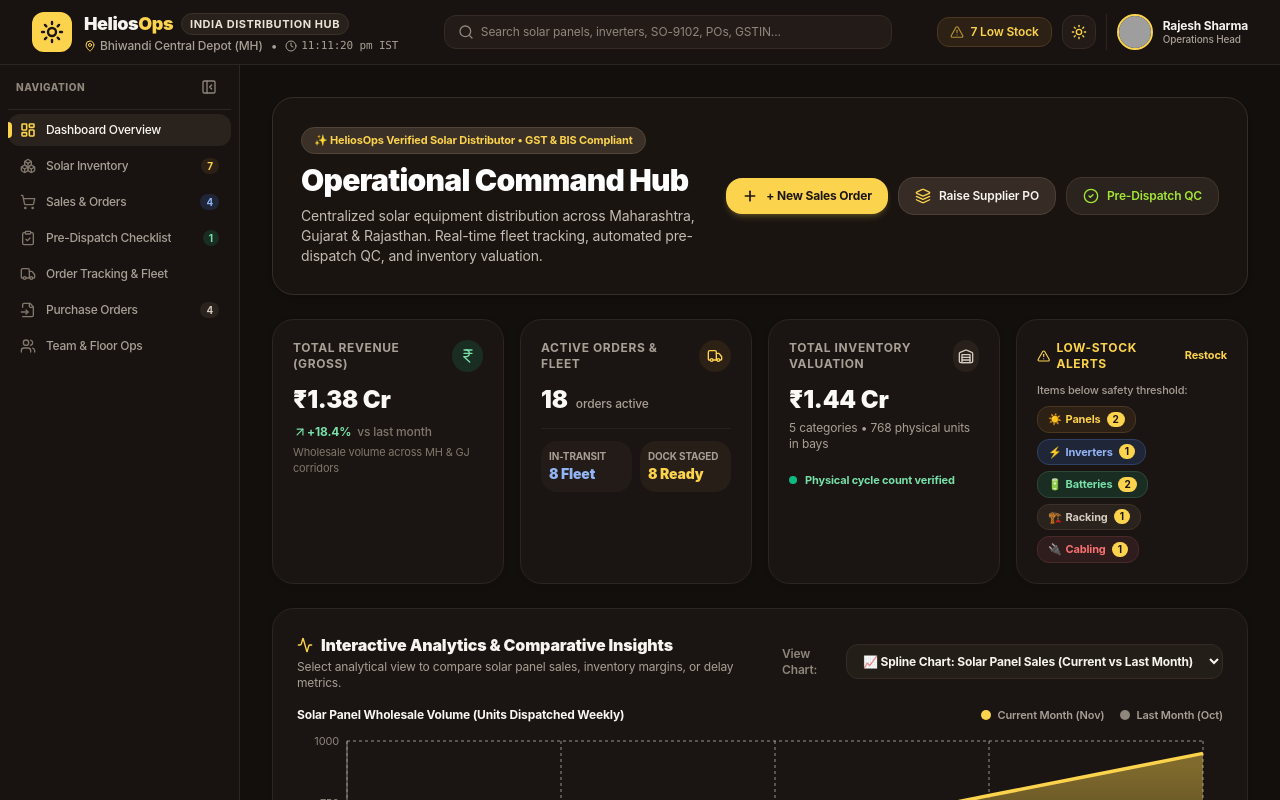
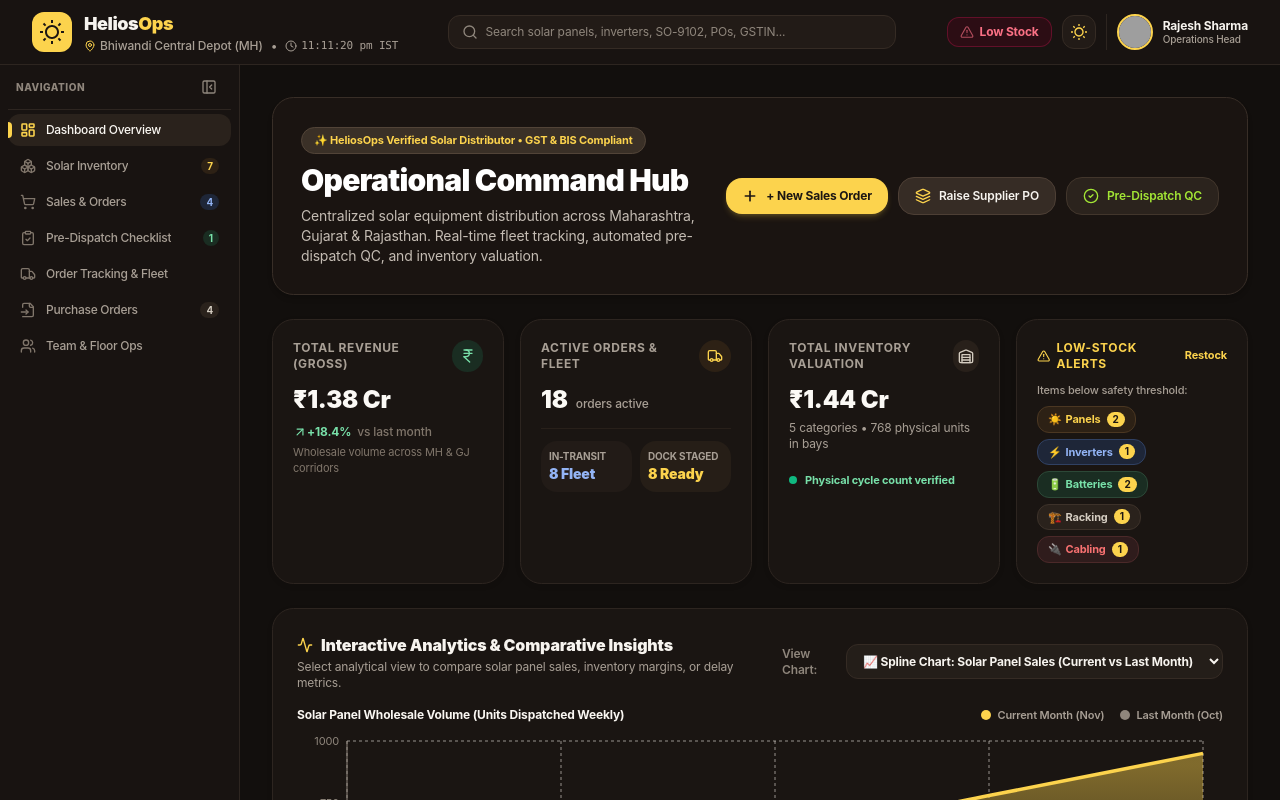
Before and after one commit to morningstar004/SolarDashBoard, a Next.js app: page / in a window 1280 px wide. Both pictures are taken after a click on the button 1078 px from the left and 32 px from the top of the page. Shown: the top 800 px of the page. Built offline with nearby package versions, Linux system fonts and the light colour scheme; grey boxes are pictures that could not be loaded.

Commit message:
feat(navbar): remove country hub pill, add hover-animating sun SVG, make low stock badge red without counter

```diff
--- a/src/app/globals.css
+++ b/src/app/globals.css
@@ -49,3 +49,18 @@ body {
     display: block !important;
   }
 }
+
+/* Sun hover rotation animation */
+@keyframes sunSpinOnce {
+  0% {
+    transform: rotate(0deg);
+  }
+  100% {
+    transform: rotate(360deg);
+  }
+}
+
+.hover-spin-once:hover,
+.group:hover .group-hover-spin-once {
+  animation: sunSpinOnce 0.65s cubic-bezier(0.34, 1.56, 0.64, 1) 1;
+}
--- a/src/components/layout/Navbar.tsx
+++ b/src/components/layout/Navbar.tsx
@@ -3,7 +3,6 @@
 import React, { useState, useEffect } from 'react';
 import { useApp } from '@/context/AppContext';
 import {
-  Sun,
   Moon,
   AlertTriangle,
   Search,
@@ -40,16 +39,20 @@ export const Navbar: React.FC = () => {
       <div className="w-full px-4 sm:px-6 lg:px-8 h-16 flex items-center justify-between gap-4">
         {/* Left: Brand & Depot Location */}
         <div className="flex items-center gap-3">
-          <div className="flex items-center justify-center w-10 h-10 rounded-xl bg-[#FCD34D] text-[#1C1613] shadow-sm">
-            <Sun className="w-6 h-6 stroke-[2.4]" />
+          <div className="flex items-center justify-center w-10 h-10 rounded-xl bg-[#FCD34D] text-[#1C1613] shadow-sm group cursor-pointer">
+            <svg
+              xmlns="http://www.w3.org/2000/svg"
+              viewBox="0 0 24 24"
+              fill="currentColor"
+              className="w-6 h-6 group-hover-spin-once hover-spin-once"
+            >
+              <path d="M 11 0 L 11 3 L 13 3 L 13 0 L 11 0 z M 4.2070312 2.7929688 L 2.7929688 4.2070312 L 4.8925781 6.3066406 L 6.3066406 4.8925781 L 4.2070312 2.7929688 z M 19.792969 2.7929688 L 17.693359 4.8925781 L 19.107422 6.3066406 L 21.207031 4.2070312 L 19.792969 2.7929688 z M 12 5 C 8.1545455 5 5 8.1545455 5 12 C 5 15.845455 8.1545455 19 12 19 C 15.845455 19 19 15.845455 19 12 C 19 8.1545455 15.845455 5 12 5 z M 12 7 C 14.754545 7 17 9.2454545 17 12 C 17 14.754545 14.754545 17 12 17 C 9.2454545 17 7 14.754545 7 12 C 7 9.2454545 9.2454545 7 12 7 z M 0 11 L 0 13 L 3 13 L 3 11 L 0 11 z M 21 11 L 21 13 L 24 13 L 24 11 L 21 11 z M 4.8925781 17.693359 L 2.7929688 19.792969 L 4.2070312 21.207031 L 6.3066406 19.107422 L 4.8925781 17.693359 z M 19.107422 17.693359 L 17.693359 19.107422 L 19.792969 21.207031 L 21.207031 19.792969 L 19.107422 17.693359 z M 11 21 L 11 24 L 13 24 L 13 21 L 11 21 z" />
+            </svg>
           </div>
           <div>
             <div className="flex items-center gap-2">
               <span className="text-lg font-black tracking-tight text-[#1C1613] dark:text-[#F7F4EF]">
                 Helios<span className="text-[#C28E00] dark:text-[#FCD34D]">Ops</span>
-              </span>
-              <span className="text-[11px] font-bold uppercase tracking-wider px-2 py-0.5 rounded-full bg-[#F4F0E8] text-[#5C5247] dark:bg-[#28211B] dark:text-[#EAE3D8] border border-[#E5DFD4] dark:border-[#3A3027]">
-                India Distribution Hub
               </span>
             </div>
             <div className="flex items-center gap-2 text-xs text-[#7D756D] dark:text-[#A89F95]">
@@ -84,24 +87,31 @@ export const Navbar: React.FC = () => {
           {lowStockCount > 0 && (
             <button
               onClick={() => setActiveTab('inventory')}
-              className="flex items-center gap-1.5 px-3 py-1.5 rounded-xl text-xs font-semibold bg-[#FEF6E6] hover:bg-[#FDEFC4] dark:bg-[#2D2115] dark:hover:bg-[#3B2B1B] text-[#A6680C] dark:text-[#FCD34D] border border-[#FDE3B2] dark:border-[#4B3722] transition-colors"
+              className="flex items-center gap-1.5 px-3 py-1.5 rounded-xl text-xs font-bold bg-rose-50 hover:bg-rose-100 dark:bg-rose-950/40 dark:hover:bg-rose-900/50 text-rose-600 dark:text-rose-400 border border-rose-200 dark:border-rose-900/60 transition-colors shadow-xs"
               title="Click to view low stock items"
             >
-              <AlertTriangle className="w-3.5 h-3.5 text-[#D99814] dark:text-[#FCD34D] animate-pulse" />
-              <span>{lowStockCount} Low Stock</span>
+              <AlertTriangle className="w-3.5 h-3.5 text-rose-600 dark:text-rose-400 animate-pulse" />
+              <span>Low Stock</span>
             </button>
           )}
 
           {/* Theme Toggle Button */}
           <button
             onClick={toggleTheme}
-            className="p-2 rounded-xl text-[#5C5247] dark:text-[#D4CCC0] bg-[#FBF9F5] dark:bg-[#221B17] hover:bg-[#F4F0E8] dark:hover:bg-[#2C231E] border border-[#E8E3DA] dark:border-[#352B24] transition-all"
+            className="group p-2 rounded-xl text-[#5C5247] dark:text-[#D4CCC0] bg-[#FBF9F5] dark:bg-[#221B17] hover:bg-[#F4F0E8] dark:hover:bg-[#2C231E] border border-[#E8E3DA] dark:border-[#352B24] transition-all"
             title={`Switch to ${theme === 'dark' ? 'Light' : 'Dark'} mode`}
           >
             {theme === 'dark' ? (
-              <Sun className="w-4 h-4 text-[#FCD34D]" />
+              <svg
+                xmlns="http://www.w3.org/2000/svg"
+                viewBox="0 0 24 24"
+                fill="currentColor"
+                className="w-4 h-4 text-[#FCD34D] group-hover-spin-once hover-spin-once"
+              >
+                <path d="M 11 0 L 11 3 L 13 3 L 13 0 L 11 0 z M 4.2070312 2.7929688 L 2.7929688 4.2070312 L 4.8925781 6.3066406 L 6.3066406 4.8925781 L 4.2070312 2.7929688 z M 19.792969 2.7929688 L 17.693359 4.8925781 L 19.107422 6.3066406 L 21.207031 4.2070312 L 19.792969 2.7929688 z M 12 5 C 8.1545455 5 5 8.1545455 5 12 C 5 15.845455 8.1545455 19 12 19 C 15.845455 19 19 15.845455 19 12 C 19 8.1545455 15.845455 5 12 5 z M 12 7 C 14.754545 7 17 9.2454545 17 12 C 17 14.754545 14.754545 17 12 17 C 9.2454545 17 7 14.754545 7 12 C 7 9.2454545 9.2454545 7 12 7 z M 0 11 L 0 13 L 3 13 L 3 11 L 0 11 z M 21 11 L 21 13 L 24 13 L 24 11 L 21 11 z M 4.8925781 17.693359 L 2.7929688 19.792969 L 4.2070312 21.207031 L 6.3066406 19.107422 L 4.8925781 17.693359 z M 19.107422 17.693359 L 17.693359 19.107422 L 19.792969 21.207031 L 21.207031 19.792969 L 19.107422 17.693359 z M 11 21 L 11 24 L 13 24 L 13 21 L 11 21 z" />
+              </svg>
             ) : (
-              <Moon className="w-4 h-4 text-[#1C1613]" />
+              <Moon className="w-4 h-4 text-[#1C1613] transition-transform duration-300 group-hover:-rotate-12" />
             )}
           </button>
 
```
